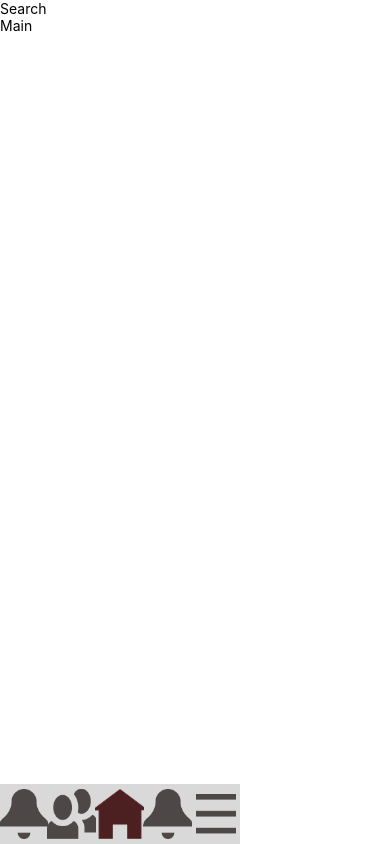
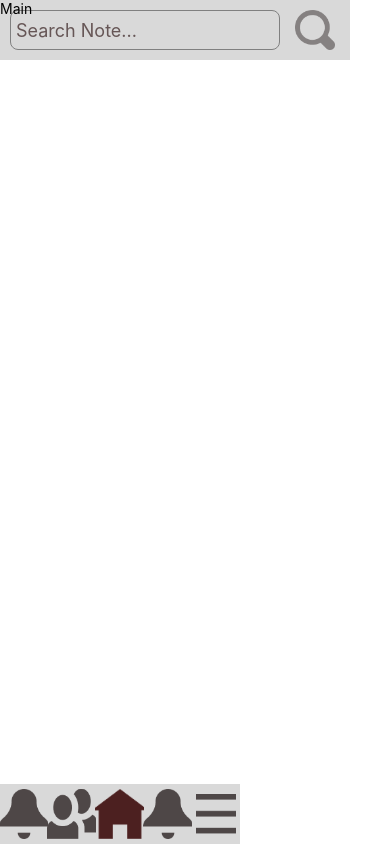
Before and after one commit to prasetyonoputra/ChatNotes, a React Native app: screen / in a window 390 px wide. Built offline with nearby package versions, Linux system fonts and the light colour scheme.

Commit message:
Search Component

```diff
--- /dev/null
+++ b/components/search-notes/SearchNoteComponent.jsx
@@ -0,0 +1,54 @@
+import React, { useState } from "react";
+import { Image, StyleSheet, Text, TextInput, TouchableOpacity, View } from "react-native";
+
+function SearchNoteComponent() {
+    const [searchNote, setSearchNote] = useState(null);
+
+    return (
+        <View style={{ flexDirection: "row", alignItems: "center", justifyContent: "space-between", backgroundColor: "#D9D9D9" }}>
+            <TextInput
+                placeholder="Search Note..."
+                onChangeText={(e) => setSearchNote(e)}
+                placeholderTextColor="#665656"
+                style={styles.input}
+            />
+
+            <TouchableOpacity style={styles.loginButton}>
+                <Image
+                    style={{ width: 40, height: 40 }}
+                    source={require("../../assets/icons/icon-search.png")}
+                />
+            </TouchableOpacity>
+        </View>
+    )
+}
+
+const styles = StyleSheet.create({
+    loginButton: {
+        backgroundColor: "#D9D9D9",
+        alignItems: 'center',
+        justifyContent: 'center',
+        width: "20%",
+        height: 60
+    },
+    buttonText: {
+        fontSize: 16,
+        color: 'black',
+    },
+    input: {
+        height: 40,
+        borderColor: 'gray',
+        borderWidth: 1,
+        marginBottom: 10,
+        marginTop: 10,
+        marginLeft: 10,
+        padding: 5,
+        borderRadius: 8,
+        fontSize: 18,
+        color: "black",
+        width: "77%"
+    },
+});
+
+
+export default SearchNoteComponent;
--- a/pages/home-page/HomePage.jsx
+++ b/pages/home-page/HomePage.jsx
@@ -1,12 +1,18 @@
 import React from "react";
 import { Button, ScrollView, ScrollViewComponent, Text, View } from "react-native";
 import BottomBarComponent from "../../components/bottom-bar/BottomBarComponent";
+import SearchNoteComponent from "../../components/search-notes/SearchNoteComponent";
 
 function HomePage({ navigation }) {
     return (
-        <View style={{height: "100%"}}>
-            <View>
-                <Text>Search</Text>
+        <View style={{ height: "100%" }}>
+            <View
+                style={{
+                    position: "fixed",
+                    top: 0
+                }}
+            >
+                <SearchNoteComponent />
             </View>
 
             <ScrollView>
```
